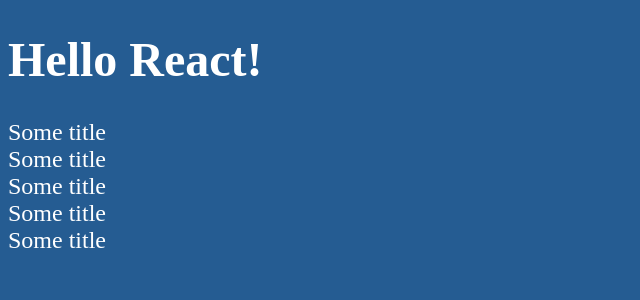
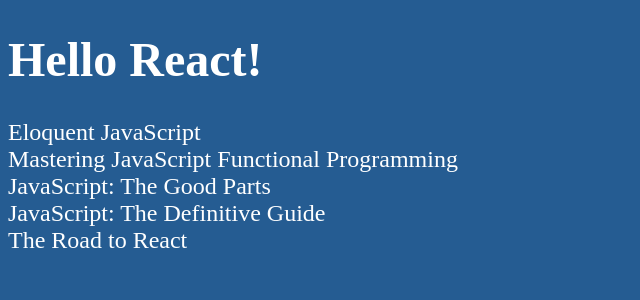
Before and after one commit to Mezekr/React-componet, a React (Vite) app: page / in a window 1280 px wide. Shown: the top 300 px of the page, without its empty margins (0-640 px from the left). Built offline with nearby package versions, Linux system fonts and the light colour scheme.

Commit message:
add react props to BookCard

```diff
--- a/src/components/bookCard/BookCard.jsx
+++ b/src/components/bookCard/BookCard.jsx
@@ -1,3 +1,3 @@
-export const BookCard = () => {
-  return <div>Some title</div>;
+export const BookCard = ({ book }) => {
+  return <div>{book.title}</div>;
 };
--- a/src/components/mainView/main-view.jsx
+++ b/src/components/mainView/main-view.jsx
@@ -15,7 +15,7 @@
     <div>
       {books.map((book) => {
         // return <div key={book.id}>{book.title}</div>;
-        return <BookCard book={book} />;
+        return <BookCard key={book.id} book={book} />;
       })}
     </div>
   );
```
